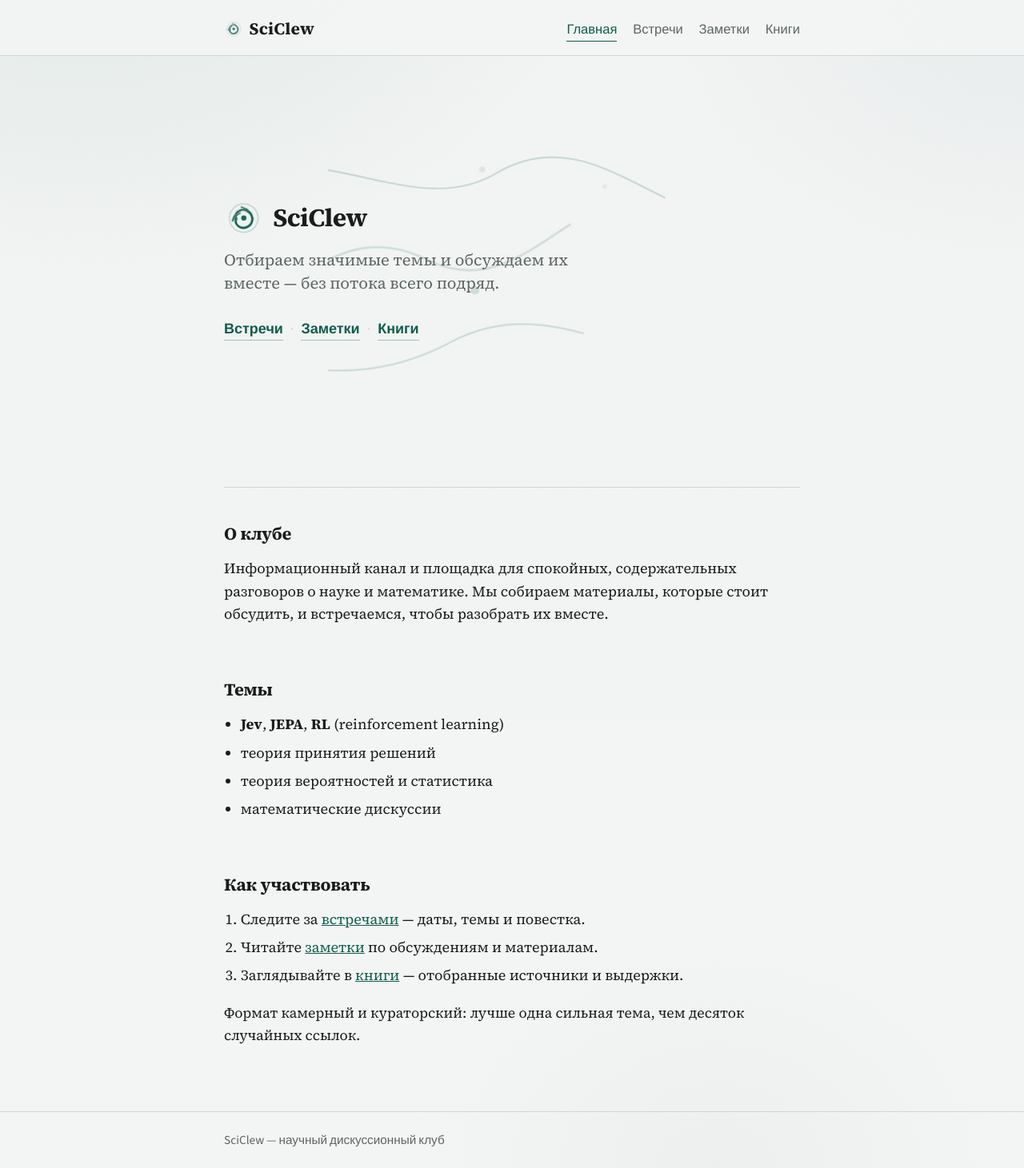
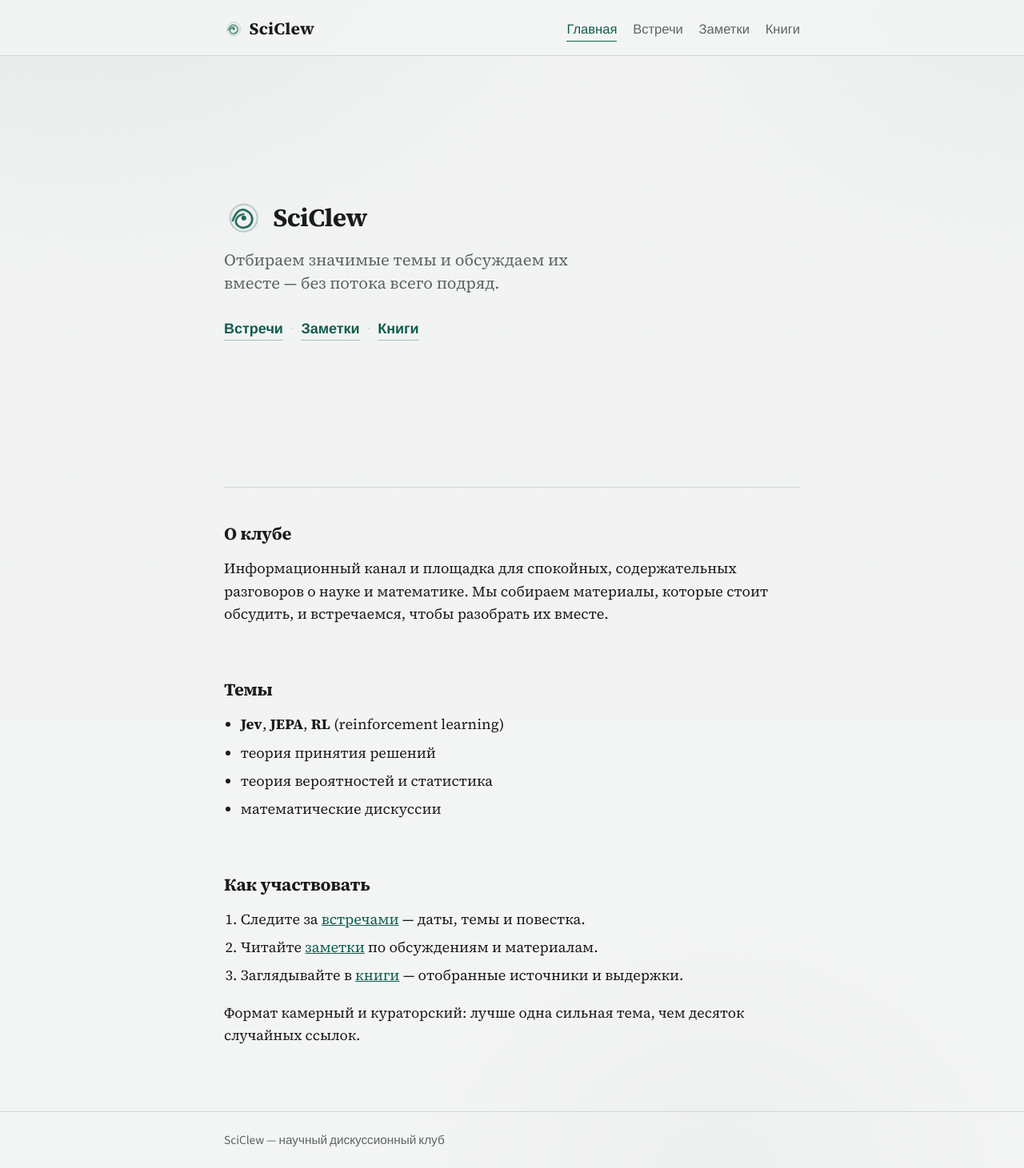
Before and after one commit to LogMaks/SciClew, a Jekyll site: the page built from index.md, in a window 1280 px wide. Shown: the whole page at 80% size. Built offline with Jekyll 4.4.1, drawn with Linux system fonts in a browser that asks for light colours.

Commit message:
Remove off-theme pictures / heavy decoration (#4)
* Remove off-theme pictorial decoration from pages

Drop hero-thread ambient art, simplify the clew mark, and keep the
Telegram announcement PNG in brand/ (excluded from Pages).

Co-authored-by: lomaxart <lomaxart@gmail.com>

* Exclude brand/ from Jekyll/Pages publish

Keep Telegram art in the repo without serving it on the site.

Co-authored-by: lomaxart <lomaxart@gmail.com>

---------

Co-authored-by: Cursor Agent <cursoragent@cursor.com>

```diff
--- a/_config.yml
+++ b/_config.yml
@@ -51,3 +51,4 @@ exclude:
   - node_modules
   - vendor
   - README.md
+  - brand
--- a/_includes/clew-mark.html
+++ b/_includes/clew-mark.html
@@ -1,15 +1,8 @@
 <span class="clew-mark{% if include.size %} clew-mark--{{ include.size }}{% endif %}" aria-hidden="true">
   <svg viewBox="0 0 32 32" focusable="false">
-    <g class="clew-orbit">
-      <circle cx="16" cy="16" r="11.5" fill="none" stroke="currentColor" stroke-width="0.9" opacity="0.22"/>
-      <circle cx="16" cy="16" r="8.2" fill="none" stroke="currentColor" stroke-width="0.8" opacity="0.18" stroke-dasharray="2 3"/>
-    </g>
-    <path class="clew-thread clew-thread--a" fill="none" stroke="currentColor" stroke-width="1.55" stroke-linecap="round"
+    <circle class="clew-orbit" cx="16" cy="16" r="11" fill="none" stroke="currentColor" stroke-width="1.1" opacity="0.3"/>
+    <path class="clew-thread" fill="none" stroke="currentColor" stroke-width="1.55" stroke-linecap="round"
       d="M7 18 C10 10, 14 8, 18 10 C22 12, 24 16, 22 20 C20 24, 14 25, 11 22 C8 19, 10 14, 15 13 C19 12, 22 15, 21 18"/>
-    <path class="clew-thread clew-thread--b" fill="none" stroke="currentColor" stroke-width="1.15" stroke-linecap="round" opacity="0.55"
-      d="M10 12 C14 9, 20 9, 23 14 C25 18, 23 23, 18 24 C13 25, 9 21, 10 17 C11 13, 16 12, 19 15"/>
-    <path class="clew-thread clew-thread--c" fill="none" stroke="currentColor" stroke-width="0.95" stroke-linecap="round" opacity="0.4"
-      d="M14 7 C18 8, 24 12, 23 18 C22 23, 16 26, 12 23 C8 20, 8 14, 13 12"/>
-    <circle class="clew-node" cx="16" cy="16" r="1.7" fill="currentColor"/>
+    <circle class="clew-node" cx="16" cy="16" r="1.6" fill="currentColor"/>
   </svg>
 </span>
--- a/_includes/hero-threads.html
+++ /dev/null
@@ -1,13 +0,0 @@
-<div class="hero-threads" aria-hidden="true">
-  <svg class="hero-threads-svg" viewBox="0 0 420 280" preserveAspectRatio="xMaxYMid slice" focusable="false">
-    <path class="hero-thread hero-thread--1" fill="none" stroke="currentColor" stroke-width="1.2" stroke-linecap="round"
-      d="M40 210 C90 160, 130 90, 190 120 C250 150, 280 60, 340 90 C380 110, 400 160, 380 210"/>
-    <path class="hero-thread hero-thread--2" fill="none" stroke="currentColor" stroke-width="1" stroke-linecap="round"
-      d="M60 80 C120 40, 180 100, 230 70 C290 35, 330 110, 390 95"/>
-    <path class="hero-thread hero-thread--3" fill="none" stroke="currentColor" stroke-width="0.9" stroke-linecap="round"
-      d="M20 140 C80 180, 140 200, 200 170 C270 130, 320 200, 400 180"/>
-    <circle class="hero-spark hero-spark--1" cx="190" cy="120" r="2.2" fill="currentColor"/>
-    <circle class="hero-spark hero-spark--2" cx="340" cy="90" r="1.6" fill="currentColor"/>
-    <circle class="hero-spark hero-spark--3" cx="230" cy="70" r="1.8" fill="currentColor"/>
-  </svg>
-</div>
--- a/assets/css/main.css
+++ b/assets/css/main.css
@@ -118,28 +118,14 @@ body {
 }
 
 .clew-thread {
-  stroke-dasharray: 56;
-  stroke-dashoffset: 56;
-  animation: thread-draw 4.2s var(--ease) infinite;
-}
-
-.clew-thread--b {
-  stroke-dasharray: 48;
-  stroke-dashoffset: 48;
-  animation-duration: 5.1s;
-  animation-delay: 0.45s;
-}
-
-.clew-thread--c {
-  stroke-dasharray: 44;
-  stroke-dashoffset: 44;
-  animation-duration: 6s;
-  animation-delay: 0.9s;
+  stroke-dasharray: 54;
+  stroke-dashoffset: 54;
+  animation: thread-draw 3.8s var(--ease) infinite;
 }
 
 .clew-orbit {
   transform-origin: 16px 16px;
-  animation: orbit-spin 22s linear infinite;
+  animation: orbit-spin 18s linear infinite;
 }
 
 .clew-node {
@@ -149,20 +135,20 @@ body {
 
 @keyframes thread-draw {
   0% {
-    stroke-dashoffset: 56;
-    opacity: 0.35;
+    stroke-dashoffset: 54;
+    opacity: 0.55;
   }
-  32% {
+  35% {
     stroke-dashoffset: 0;
     opacity: 1;
   }
-  68% {
+  70% {
     stroke-dashoffset: 0;
     opacity: 1;
   }
   100% {
-    stroke-dashoffset: -56;
-    opacity: 0.35;
+    stroke-dashoffset: -54;
+    opacity: 0.55;
   }
 }
 
@@ -175,12 +161,12 @@ body {
 @keyframes node-pulse {
   0%,
   100% {
-    opacity: 0.65;
+    opacity: 0.7;
     transform: scale(1);
   }
   50% {
     opacity: 1;
-    transform: scale(1.28);
+    transform: scale(1.25);
   }
 }
 
@@ -246,7 +232,6 @@ body {
 /* —— Hero (Главная) —— */
 
 .hero {
-  position: relative;
   min-height: min(72vh, 28rem);
   display: flex;
   flex-direction: column;
@@ -254,88 +239,6 @@ body {
   padding: 1.5rem 0 2.75rem;
   margin-bottom: 0.5rem;
   border-bottom: 1px solid var(--rule);
-  overflow: hidden;
-}
-
-.hero-copy {
-  position: relative;
-  z-index: 1;
-}
-
-.hero-threads {
-  pointer-events: none;
-  position: absolute;
-  inset: -8% -4% -12% 18%;
-  z-index: 0;
-  color: var(--link);
-  opacity: 0.22;
-}
-
-.hero-threads-svg {
-  display: block;
-  width: 100%;
-  height: 100%;
-}
-
-.hero-thread {
-  stroke-dasharray: 280;
-  stroke-dashoffset: 280;
-  animation: hero-thread-draw 9s var(--ease) infinite;
-}
-
-.hero-thread--2 {
-  animation-duration: 11s;
-  animation-delay: 1.2s;
-  opacity: 0.75;
-}
-
-.hero-thread--3 {
-  animation-duration: 13s;
-  animation-delay: 2.4s;
-  opacity: 0.55;
-}
-
-.hero-spark {
-  animation: hero-spark 3.6s ease-in-out infinite;
-}
-
-.hero-spark--2 {
-  animation-delay: 0.8s;
-}
-
-.hero-spark--3 {
-  animation-delay: 1.6s;
-}
-
-@keyframes hero-thread-draw {
-  0% {
-    stroke-dashoffset: 280;
-    opacity: 0.15;
-  }
-  28% {
-    stroke-dashoffset: 0;
-    opacity: 0.85;
-  }
-  72% {
-    stroke-dashoffset: 0;
-    opacity: 0.7;
-  }
-  100% {
-    stroke-dashoffset: -120;
-    opacity: 0.1;
-  }
-}
-
-@keyframes hero-spark {
-  0%,
-  100% {
-    opacity: 0.25;
-    transform: scale(0.85);
-  }
-  50% {
-    opacity: 1;
-    transform: scale(1.35);
-  }
 }
 
 .hero-brand {
@@ -564,30 +467,18 @@ body {
     width: 2.15rem;
     height: 2.15rem;
   }
-
-  .hero-threads {
-    inset: -6% -18% -8% 8%;
-    opacity: 0.16;
-  }
 }
 
 @media (prefers-reduced-motion: reduce) {
   .clew-thread,
   .clew-orbit,
   .clew-node,
-  .hero-thread,
-  .hero-spark,
   .reveal {
     animation: none;
   }
 
-  .clew-thread,
-  .hero-thread {
+  .clew-thread {
     stroke-dashoffset: 0;
-  }
-
-  .hero-thread {
-    opacity: 0.45;
   }
 
   .site-title:hover .clew-mark,
--- a/index.md
+++ b/index.md
@@ -5,21 +5,18 @@ permalink: /
 ---
 
 <section class="hero">
-  {% include hero-threads.html %}
-  <div class="hero-copy">
-    <h1 class="hero-brand">
-      {% include clew-mark.html size="hero" %}
-      <span class="hero-brand-text">SciClew</span>
-    </h1>
-    <p class="lede">Отбираем значимые темы и обсуждаем их вместе — без потока всего подряд.</p>
-    <p class="hero-cta">
-      <a href="{{ '/meetings/' | relative_url }}">Встречи</a>
-      <span class="hero-cta-sep" aria-hidden="true">·</span>
-      <a href="{{ '/notes/' | relative_url }}">Заметки</a>
-      <span class="hero-cta-sep" aria-hidden="true">·</span>
-      <a href="{{ '/books/' | relative_url }}">Книги</a>
-    </p>
-  </div>
+  <h1 class="hero-brand">
+    {% include clew-mark.html size="hero" %}
+    <span class="hero-brand-text">SciClew</span>
+  </h1>
+  <p class="lede">Отбираем значимые темы и обсуждаем их вместе — без потока всего подряд.</p>
+  <p class="hero-cta">
+    <a href="{{ '/meetings/' | relative_url }}">Встречи</a>
+    <span class="hero-cta-sep" aria-hidden="true">·</span>
+    <a href="{{ '/notes/' | relative_url }}">Заметки</a>
+    <span class="hero-cta-sep" aria-hidden="true">·</span>
+    <a href="{{ '/books/' | relative_url }}">Книги</a>
+  </p>
 </section>
 
 <section class="section">
```
Also changed, not shown: brand/README.md (added, +5 -0 lines), README.md, 2 other files.
